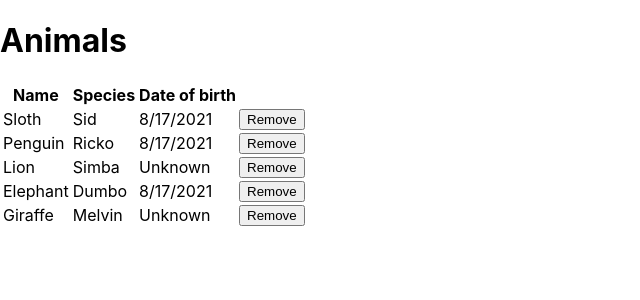
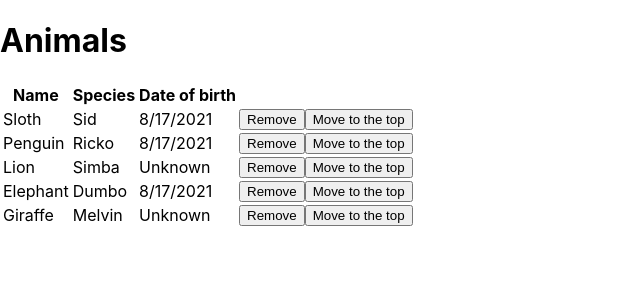
Before and after one commit to Dalibor989/zoo, a React (Create React App) app: page / in a window 1280 px wide. Shown: the top 300 px of the page, without its empty margins (0-640 px from the left). Built offline with nearby package versions, Linux system fonts and the light colour scheme.

Commit message:
zadatak 4

```diff
--- a/src/App.js
+++ b/src/App.js
@@ -18,6 +18,10 @@
 
   const remove = (animalIndex) => {
     setAnimals(animals.filter((animals, index) => index !== animalIndex))
+  }
+
+  const moveToTop = (animalIndex) => {
+    setAnimals([animals[animalIndex], ...animals.slice(0, animalIndex), ...animals.slice(animalIndex + 1)])
   }
 
   return (
@@ -41,6 +45,7 @@
             <td key={index}>{animal.name}</td>
             {animal.dateOfBirth ? <td key={index}>{animal.dateOfBirth.toLocaleDateString()}</td> : <td>Unknown</td>}
             <button onClick={() => remove(index)}>Remove</button>
+            <button onClick={() => moveToTop(index)}>Move to the top</button>
           </tr>
         ))}
         <tr>
```
Also changed, not shown: 1 other file (tests, documents, lock files or other folders).
